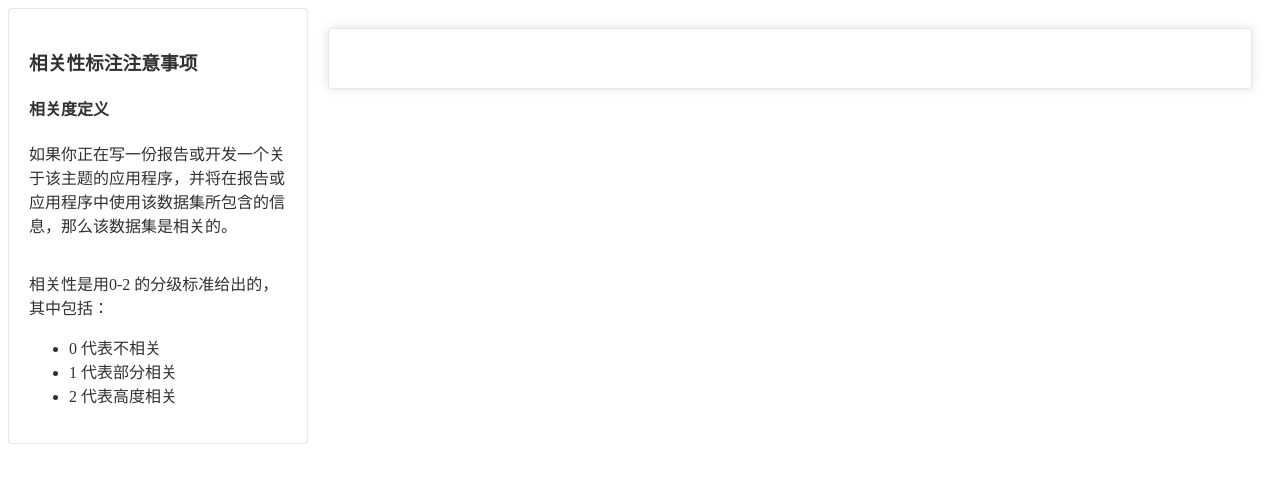
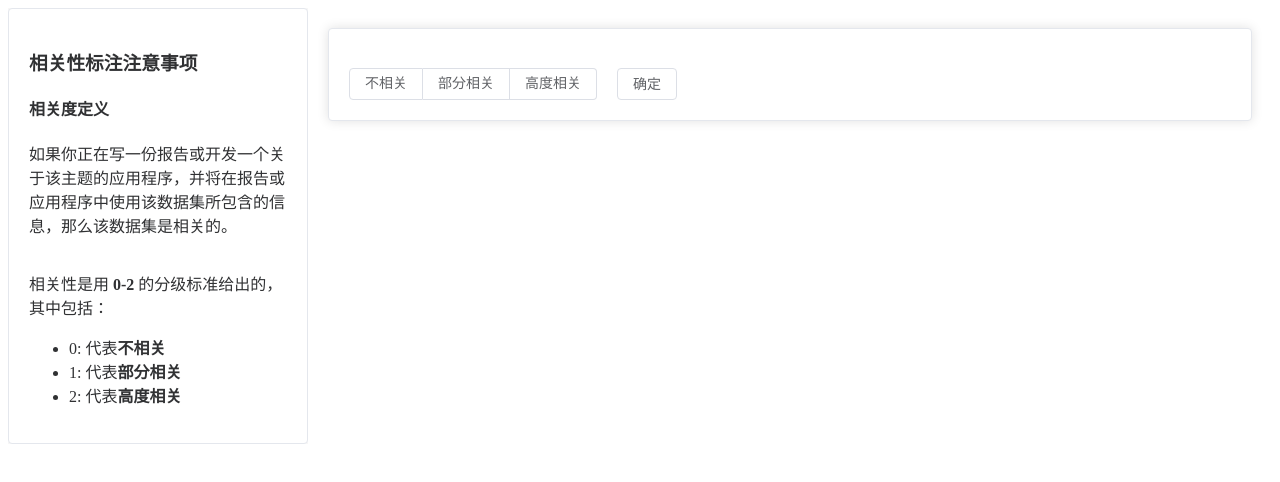
Before and after one commit to String10/ChinaOpenDataPortal-DataRanking, a Vue app in the folder frontend/: page / in a window 1280 px wide. Shown: the top 482 px of the page. Built offline with nearby package versions, Linux system fonts and the light colour scheme; no server answers.

Commit message:
frontend for update rankings

```diff
--- a/frontend/src/components/DetailCard.vue
+++ b/frontend/src/components/DetailCard.vue
@@ -1,10 +1,30 @@
 <script setup lang="ts">
-import type { Query, Metadata } from '@/utils/types';
+import { ref, computed } from 'vue'
 
-defineProps<{
-  query: Query | null,
+import { update_qdpairs_ranking } from '@/utils/fetch'
+import type { Metadata, Query, RequestState } from '@/utils/types'
+
+const props = defineProps<{
+  query: Query | null
   metadata: Metadata | null
 }>()
+
+const rate = ref<number>(0)
+
+const request_state = ref<RequestState | null>(null)
+const button_type = computed<string>(() => {
+  if (request_state.value === null) {
+    return ''
+  }
+  return request_state.value.state === 0 ? 'success' : 'danger'
+})
+const updateRanking = () => {
+  update_qdpairs_ranking(props.query!.query_id, props.metadata!.dataset_id, rate.value).then(
+    (res) => {
+      request_state.value = res
+    }
+  )
+}
 </script>
 
 <template>
@@ -13,5 +33,21 @@ defineProps<{
     <span
       ><p>{{ metadata?.origin_metadata }}</p></span
     >
+    <div class="flex items-center text-sm">
+      <el-radio-group v-model="rate" class="ml-4">
+        <el-radio-button label="不相关" value="0" />
+        <el-radio-button label="部分相关" value="1" />
+        <el-radio-button label="高度相关" value="2" />
+      </el-radio-group>
+      <el-button style="margin-left: 20px" :type="button_type" @click="updateRanking">{{
+        request_state && request_state.state > 0 ? '请重试' : '确定'
+      }}</el-button>
+    </div>
   </el-card>
 </template>
+
+<style scoped>
+.el-radio-group {
+  font-size: unset;
+}
+</style>
--- a/frontend/src/components/TaskCard.vue
+++ b/frontend/src/components/TaskCard.vue
@@ -9,11 +9,11 @@
     </p>
     <br />
     <span>
-      相关性是用0-2 的分级标准给出的，其中包括：
+      相关性是用 <b>0-2</b> 的分级标准给出的，其中包括：
       <ul>
-        <li>0 代表不相关</li>
-        <li>1 代表部分相关</li>
-        <li>2 代表高度相关</li>
+        <li>0: 代表<b>不相关</b></li>
+        <li>1: 代表<b>部分相关</b></li>
+        <li>2: 代表<b>高度相关</b></li>
       </ul>
     </span>
   </el-card>
--- a/frontend/src/utils/fetch.ts
+++ b/frontend/src/utils/fetch.ts
@@ -1,4 +1,4 @@
-import type { Metadata, QDPair, Query } from '@/utils/types'
+import type { Metadata, QDPair, Query, RequestState } from '@/utils/types'
 import axios from 'axios'
 
 export async function fetch_query(query_id: string) {
@@ -45,3 +45,26 @@ export async function fetch_qdpairs_unranked_one() {
   }
   return null
 }
+
+export async function update_qdpairs_ranking(
+  dataset_id: string,
+  query_id: string,
+  ranking: number
+) {
+  const backend_host = import.meta.env.VITE_BACKEND_HOST
+  if (!backend_host) {
+    console.error('VUE_APP_BACKEND_HOST is not set')
+    return null
+  }
+  try {
+    const response = await axios.post<RequestState>(`${backend_host}/qdpairs/ranking`, {
+      dataset_id,
+      query_id,
+      ranking
+    })
+    return response.data
+  } catch (error) {
+    console.error(error)
+  }
+  return null
+}
--- a/frontend/src/utils/types.ts
+++ b/frontend/src/utils/types.ts
@@ -15,3 +15,7 @@ export type QDPair = {
   query_id: string
   dataset_id: string
 }
+
+export type RequestState = {
+  state: number
+}
```
Also changed, not shown: 1 other file (tests, documents, lock files or other folders).
